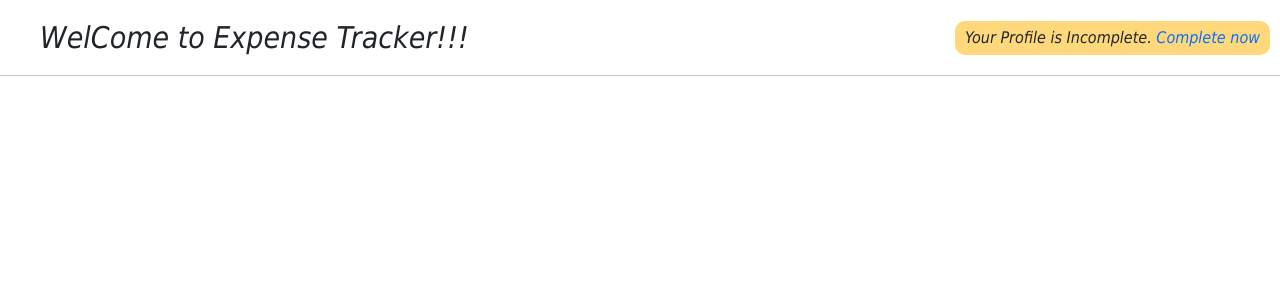
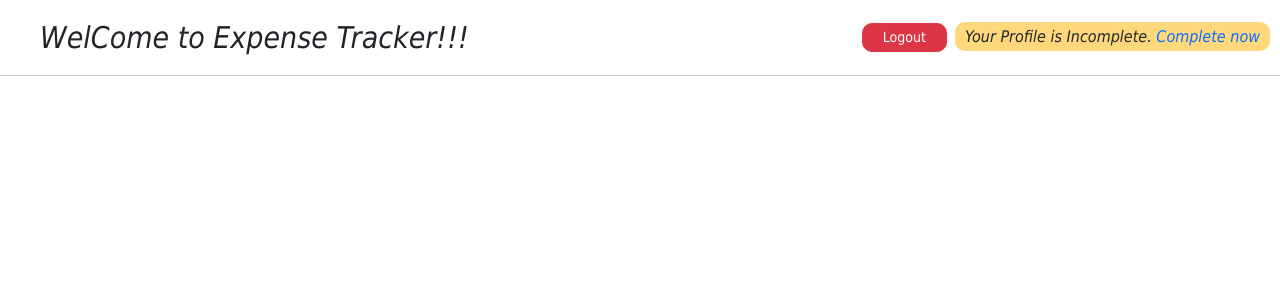
Before and after one commit to bhanu567/user-authentication, a React (Create React App) app: page / in a window 1280 px wide. Shown: the top 300 px of the page. Built offline with nearby package versions, Linux system fonts and the light colour scheme.

Commit message:
Added Log out functionality

```diff
--- a/src/Pages/Home.jsx
+++ b/src/Pages/Home.jsx
@@ -1,9 +1,14 @@
 import React from "react";
-import { NavLink } from "react-router-dom";
+import { NavLink, useNavigate } from "react-router-dom";
 
 export const key = "AIzaSyCIYs9Qg0Yl5Pg2YeA-3spg45Dgs7TJi_c";
 
 const Home = () => {
+  const navigate = useNavigate();
+  const logOutHandler = () => {
+    localStorage.removeItem("idToken");
+    navigate("/login", { replace: true });
+  };
   return (
     <div>
       <div
@@ -18,6 +23,19 @@
         }}
       >
         <i style={{ fontSize: "30px" }}>WelCome to Expense Tracker!!!</i>
+        <div>
+          <button
+            type="button"
+            class="btn btn-danger btn-sm me-2"
+            style={{
+              borderRadius: "10px",
+              padding:'3px 20px'
+            }}
+            onClick={logOutHandler}
+          >
+            Logout
+          </button>
+
           <i
             style={{
               borderRadius: "10px",
@@ -38,6 +56,7 @@
             </NavLink>
           </i>
         </div>
+      </div>
       <hr style={{ margin: "0px" }} />
     </div>
   );
```
Lines whose indentation alone changed are shown as unchanged.
